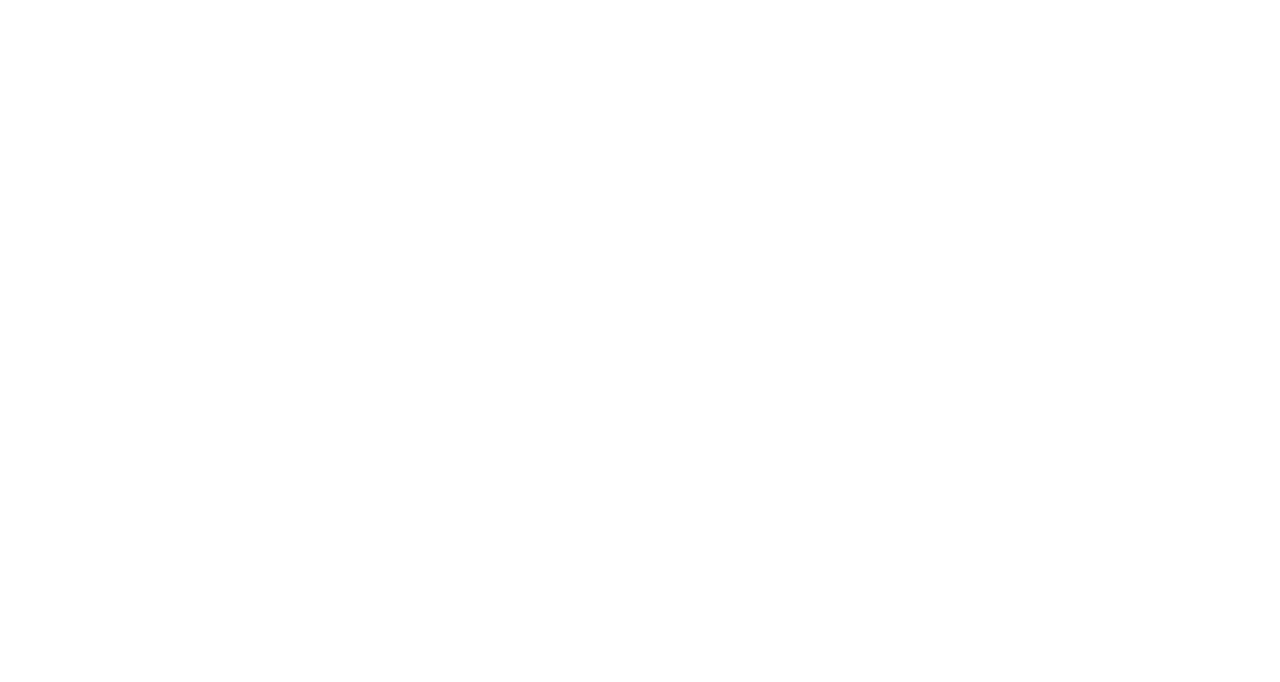
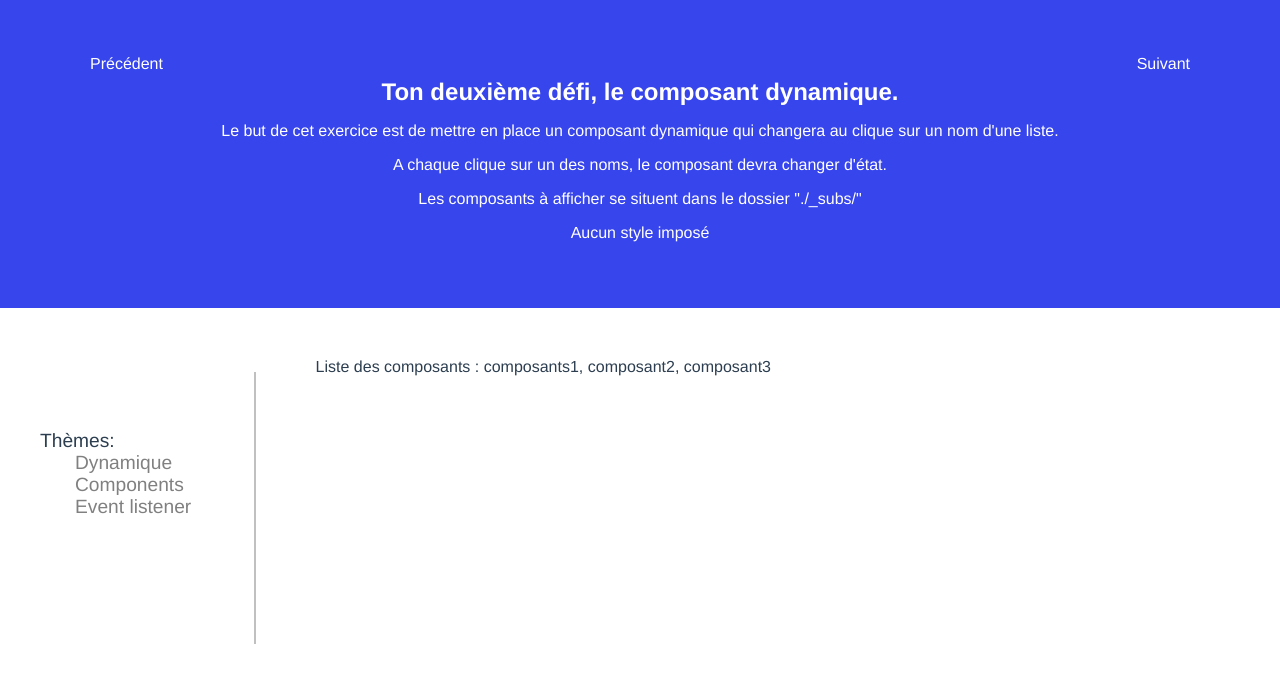
Before and after one commit to robertschmid001/testVue, a Vue app: page /exercice2 in a window 1280 px wide. Shown: the top 682 px of the page. Built offline with nearby package versions, Linux system fonts and the light colour scheme.

Commit message:
Fix + infos

```diff
--- a/package.json
+++ b/package.json
@@ -11,6 +11,7 @@
     "build": "node build/build.js"
   },
   "dependencies": {
+    "eslint-plugin-vue": "^4.0.1",
     "moment": "^2.20.1",
     "vue": "^2.5.2",
     "vue-router": "^3.0.1",
--- a/src/App.vue
+++ b/src/App.vue
@@ -62,13 +62,12 @@
   width: 100%;
   height: 50vh;
 }
-
-
 .left {
   display: flex;
   justify-content: center;
   margin-top: 8%;
-  width: 15%;
+  margin-right: 15px;
+  width: 20%;
   font-size: 1.2em;
 }
 .right {
--- a/src/components/_layout/Exercices/Exercice1/index.vue
+++ b/src/components/_layout/Exercices/Exercice1/index.vue
@@ -36,6 +36,15 @@
   </div>
 </template>
 <script>
+
+const todo = [{
+  label: 'ma première chose à faire'
+}, {
+  label: 'ma deuxième chose à faire'
+}]
+
+console.log(todo)
+
 export default {
   data () {
     return {
--- a/src/components/_layout/Exercices/Exercice2/index.vue
+++ b/src/components/_layout/Exercices/Exercice2/index.vue
@@ -13,9 +13,9 @@
         Ton deuxième défi, le composant dynamique.
       </div>
       <div class="content">
-        <p>Le but de cet exercice est de mettre en place un composant dynamique qui changera au click sur un nom d'une liste.</p>
-        <p>A chaque click sur un des noms, le composant devra changer d'état.</p>
-        <p>Les composants à afficher se situe dans le dossier "./_subs/" </p>
+        <p>Le but de cet exercice est de mettre en place un composant dynamique qui changera au clique sur un nom d'une liste.</p>
+        <p>A chaque clique sur un des noms, le composant devra changer d'état.</p>
+        <p>Les composants à afficher se situent dans le dossier "./_subs/" </p>
         <p>Aucun style imposé</p>
     </div>
   </div>
@@ -30,6 +30,7 @@
     <div class="separator">
     </div>
     <div class="right">
+      Liste des composants : <span @click="changeTheDisplayedComponent('composant1')">composants1</span>, <span @click="changeTheDisplayedComponent('composant2')">composant2</span>, <span @click="changeTheDisplayedComponent('composant3')">composant3</span>
       <!-- ton code ici -->
     </div>
   </div>
@@ -49,4 +50,7 @@
 }
 </script>
 <style>
+ .right span {
+   cursor: pointer;
+ }
 </style>
--- a/src/components/_layout/Exercices/Exercice3/index.vue
+++ b/src/components/_layout/Exercices/Exercice3/index.vue
@@ -40,7 +40,7 @@
 export default {
   data () {
     return {
-      donnée: {
+      donnee: {
         title: 'Mon super composant',
         content: 'je suis utilisable où tu veux',
         question: 'Classe ou pas classe ?'
--- a/src/components/_layout/Exercices/Exercice4/index.vue
+++ b/src/components/_layout/Exercices/Exercice4/index.vue
@@ -13,7 +13,7 @@
         Ton quatrième défi, utiliser le store.
       </div>
       <div class="content">
-        <p>Le but de cet exercice est de découvrir le store.</p>
+        <p>Le but de cet exercice est de découvrir le store (optionnel).</p>
         <p>Le store te permet de passer des données d'un composant frère à un autre.</p>
         <p>Retourne sur le premier exercice et enregistre les données de ta todo liste d'un un store,</p>
         <p>puis affiche les sur cette page.</p>
--- a/src/components/_layout/Home/index.vue
+++ b/src/components/_layout/Home/index.vue
@@ -41,6 +41,11 @@
 .hello {
   text-align: center;
 }
+
+.hello img {
+  width: 200px;
+}
+
 .next {
   margin: 50px;
   cursor: pointer;
```
Also changed, not shown: src/main.js (+5 -5 lines), .eslintrc.js (added), 1 other file (tests, documents, lock files or other folders).
